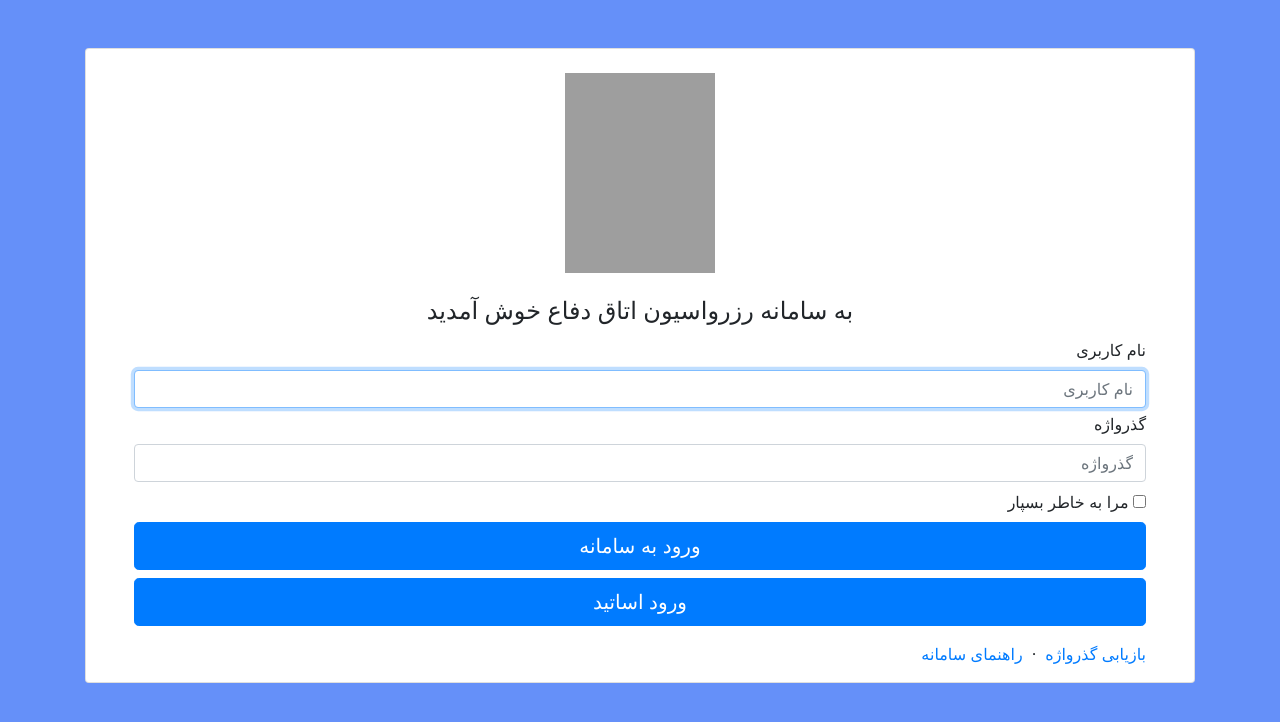
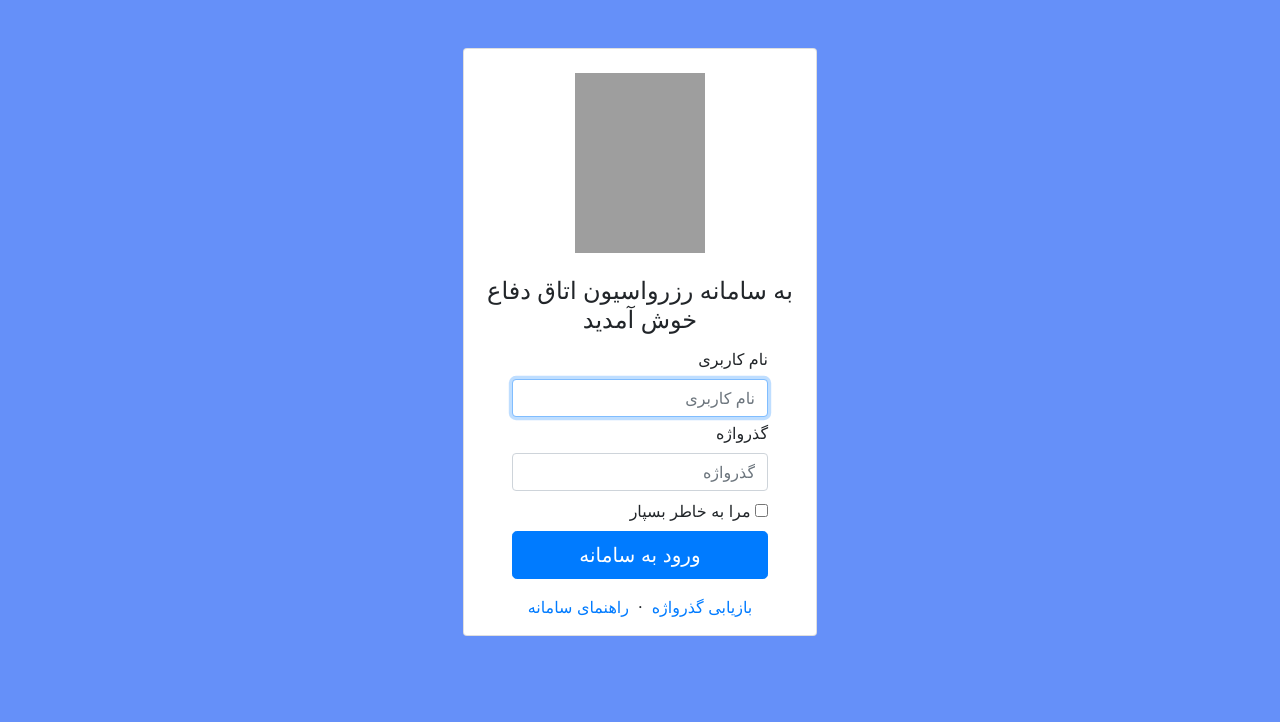
Before and after one commit to ashkantaravati/TDRRS, a Django app: page /student/login in a window 1280 px wide. Shown: the top 722 px of the page. Run offline with Django 3.2, Linux system fonts and the light colour scheme; some libraries are stand-ins or nearby versions; grey boxes are pictures that could not be loaded.

Commit message:
redesigned

```diff
--- a/student/templates/student/loginBs.html
+++ b/student/templates/student/loginBs.html
@@ -19,31 +19,30 @@
     </style>
   </head>
 
-  <body style="background-color:	#6590f9;">
-    <div class="container rounded mt-5 ">
-        <div class="card card-container ">
+  <body  style="background-color:	#6590f9;">
+    <div class="container rounded mt-5 text-center" style="width: 30%;">
+        <div class="card card-container">
           <div class="text-center">
-              <img class="my-4 text-center" src="../../static/img/Azad_University_logo.png" alt="" style="height:200px; width:150px;">
+              <img class="my-4 text-center" src="../../static/img/Azad_University_logo.png" alt="" style="height:180px; width:130px;">
               <h4 id="profile-name" class="profile-name-card">  به سامانه رزرواسیون اتاق دفاع خوش آمدید </h4>
           </div>
-          <form class="form-signin px-5" action="{% url 'login' %}" method="post">
+          <form class="form-signin px-5 " action="{% url 'login' %}" method="post">
               {% csrf_token %}
             <div class="text-right rtlDirection">
               <label class="mt-1" for="inputَUserName" > نام کاربری</label>
-                <input type="username" id="inputEmail" name="username" class="form-control text-right" placeholder="نام کاربری" required autofocus>
+                <input class="form-control text-right"  type="username" id="inputEmail" name="username" placeholder="نام کاربری" required autofocus>
               <label class="mt-1" for="inputَPassword" >گذرواژه</label>
-                <input type="password" id="inputPassword" name="password" class="form-control text-right" placeholder="گذرواژه" required>
+                <input class="form-control text-right" type="password" id="inputPassword" name="password" placeholder="گذرواژه" required>
               <div class="checkbox mt-2 text-right">
                 <label>
                     مرا به خاطر بسپار
                     <input class="mt-1" type="checkbox" value="remember-me">
                 </label>
               </div>
-              <div class="mb-3">
+              <div>
                   <button class="btn btn-lg btn-primary btn-block" type="submit">ورود به سامانه</button>
-                  <button class="btn btn-lg btn-primary btn-block" type="submit"> ورود اساتید</button>
               </div >
-              <div class="mb-3">
+              <div class="my-3 text-center">
                   <a href="../">بازیابی گذرواژه</a> &nbsp;·&nbsp;
                   <a href="../">راهنمای سامانه</a>
               </div>
```
